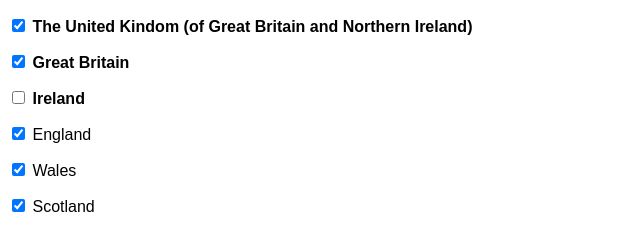
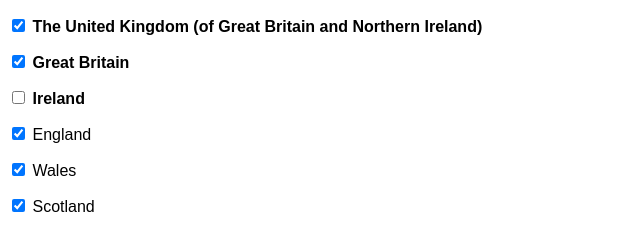
Before and after one commit to danielthepope/whatistheuk, a plain HTML site: page index.html in a window 1280 px wide. Shown: the top 231 px of the page, 0-640 px from the left. Drawn offline with Linux system fonts and the light colour scheme.

Commit message:
Typo fix

```diff
--- a/index.html
+++ b/index.html
@@ -29,7 +29,7 @@
 <body>
   <div id="checkboxes">
     <p><input type="checkbox" name="group" data-countries="eng,wal,sco,ni" id="checkbox-uk" checked>
-      <label for="checkbox-uk"><strong>The United Kindom (of Great Britain and Northern Ireland)</strong></label></p>
+      <label for="checkbox-uk"><strong>The United Kingdom (of Great Britain and Northern Ireland)</strong></label></p>
     <p><input type="checkbox" name="group" data-countries="eng,wal,sco" id="checkbox-gbr" checked>
       <label for="checkbox-gbr"><strong>Great Britain</strong></label></p>
     <p><input type="checkbox" name="group" data-countries="ni,roi" id="checkbox-ire">
```
